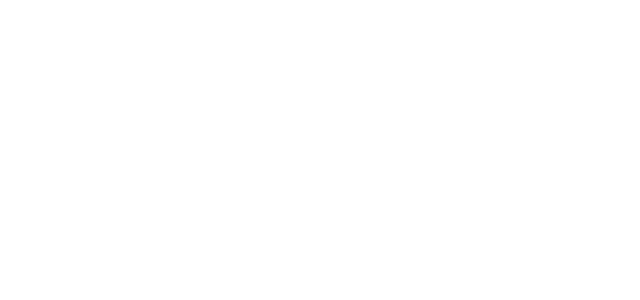
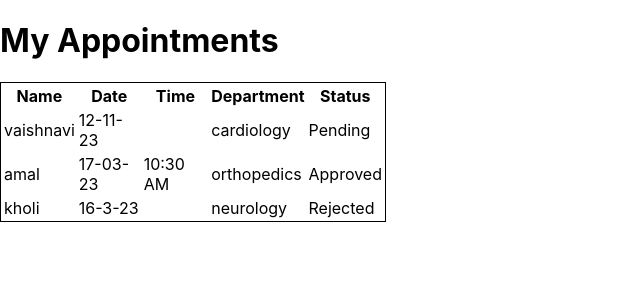
Before and after one commit to soumyasics/hospital03, a React (Create React App) app: page /appointmentList in a window 1280 px wide. Before the commit this address had no page. Shown: the top 300 px of the page, without its empty margins (0-640 px from the left). Built offline with nearby package versions, Linux system fonts and the light colour scheme.

Commit message:
appointmentlist

```diff
--- a/src/App.css
+++ b/src/App.css
@@ -1,4 +1,4 @@
-.App {
+/* .App {
   text-align: center;
 }
 
@@ -35,4 +35,4 @@
   to {
     transform: rotate(360deg);
   }
-}
+} */
--- a/src/App.js
+++ b/src/App.js
@@ -1,21 +1,22 @@
-import './App.css';
-import React from 'react'
-import { BrowserRouter, Routes, Route } from 'react-router-dom'
-import StaffLogin from './staff/staff login/StaffLogin'
-import AppointmentForm from './staff/Appointment/AppointmentForm';
-import HospitalLog from './Hospital management/HospitalLog';
+// import './App.css';
+// import React from 'react'
+import { BrowserRouter, Routes, Route } from "react-router-dom";
+import StaffLogin from "./staff/staff login/StaffLogin";
+import AppointmentForm from "./staff/Appointment/AppointmentForm";
+import HospitalLog from "./Hospital management/HospitalLog";
+import Myappointment from "./Patient/Myappointment";
 
 function App() {
   return (
     <div className="App">
-    <BrowserRouter>
-      <Routes>
-        <Route element={<StaffLogin/>} path="/staffLogin" />
-        <Route path="/appointmentForm" element={<AppointmentForm/>}/>
-        <Route path="/hospitalLog" element={<HospitalLog/>}/>
-    </Routes>
-    </BrowserRouter>
-
+        <BrowserRouter>
+        <Routes>
+          <Route element={<StaffLogin />} path="/staffLogin" />
+          <Route path="/appointmentForm" element={<AppointmentForm />} />
+          <Route path="/hospitalLog" element={<HospitalLog />} />
+          <Route element={<Myappointment />} path="/appointmentList" />
+        </Routes>
+      </BrowserRouter>
     </div>
   );
 }
--- a/src/Hospital management/HospitalLog.css
+++ b/src/Hospital management/HospitalLog.css
@@ -1,6 +1,6 @@
 .Body
 {
-    /* background-image:url("C:\Users\Reshma vijay\Desktop\PBV photos\hsptl.jpg"); */
+    /* background-image:url("C:\Users\Reshma vijay\Desktop\PBV photos\hsptl.jpg");  */
     width: 100%;
     height:600px;
     padding: 30px;
--- /dev/null
+++ b/src/Patient/Myappointment.css
@@ -0,0 +1,9 @@
+.Myappointment_main2{
+    border: solid;
+    /* border-left: 30%; */
+     width: 30%;
+  column-rule-style: solid;
+  border-collapse: collapse;
+  border: 1px solid black;
+  /* column-width: 100px; */
+}
--- /dev/null
+++ b/src/Patient/Myappointment.js
@@ -0,0 +1,72 @@
+import React, { useEffect, useState } from "react";
+ import "./Myappointment.css"
+
+function Myappointment() {
+  const backendData = [
+    {
+      _id: 1,
+      name: "vaishnavi",
+      date: "12-11-23",
+      time: null,
+      department: "cardiology",
+      status: null,
+    },
+    {
+      _id: 2,
+      name: "amal",
+      date: "17-03-23",
+      time: "10:30 AM",
+      department: "orthopedics",
+      status: "Approved",
+    },
+    {
+      _id: 3,
+      name: "kholi",
+      date: "16-3-23",
+      time: null,
+      department: "neurology",
+      status: "Rejected",
+    },
+  ];
+
+  const [appointment, setAppointment] = useState(backendData);
+
+  const updatedAppointment = appointment.map((item) => {
+    if (item.status == null) {
+      return { ...item, status: "Pending"};
+    }
+    return item;
+  });
+
+  useEffect(()=>{
+    setAppointment(updatedAppointment);
+  },[]);
+
+  return (
+    <div className="Myappointment_main">
+      <h1>My Appointments</h1>
+      <div className="Myappointment_main2">
+      <table >
+        <tr>
+          <th>Name</th>
+          <th>Date</th>
+          <th>Time</th>
+          <th>Department</th>
+          <th>Status</th>
+        </tr>
+        {appointment.map((patient) => (
+          <tr key={patient._id}>
+            <td>{patient.name}</td>
+            <td>{patient.date}</td>
+            <td>{patient.time}</td>
+            <td>{patient.department}</td>
+            <td>{patient.status}</td>
+          </tr>
+        ))}
+      </table>
+      </div>
+    </div>
+  );
+}
+
+export default Myappointment;
--- a/src/staff/Appointment/AppointmentForm.css
+++ b/src/staff/Appointment/AppointmentForm.css
@@ -1,18 +1,18 @@
-.main {
+.appointment-form-main {
     padding: 30px;
     /* background-image:url("https://thumbs.dreamstime.com/z/desk-calendar-table-blurred-bokeh-background-appointment-business-meeting-concept-259076779.jpg?w=2048"); */
     width: 100%;
-    height: 70;
+    height: 70%;
     background-size: cover;
     background-image: transparent;
     backdrop-filter: blur(20px);
   }
 
-  h2{
+  .appointment-form-sub h2{
     margin-top: 10px;
   }
 
-  .sub {
+  .appointment-form-sub {
     border: 1 px solid blue;
     border-radius: 8px;
     text-align: center;
@@ -21,26 +21,26 @@
     width: 50%;
     margin-left: 25%;
   }
-  .formBox {
+  .appointment-form-formBox {
     padding-left: 1%;
   }
 
-  .userInput{
+  .appointment-form-userInput{
     margin-left: 70px;
     margin-right: 70px;
   }
-  .inputlabel{
+  .appointment-form-inputlabel{
     text-align: start;
     margin-left: 40px;
   }
 
 
-  .inputbox{
+  .appointment-form-inputbox{
     display: flex;
     flex-direction: column;
     justify-content: flex-start;
   }
 
-  button{
+  .appointment-form-btnbtn-primary{
     margin-bottom: 10px;
   }
--- a/src/staff/Appointment/AppointmentForm.js
+++ b/src/staff/Appointment/AppointmentForm.js
@@ -11,7 +11,7 @@ function AppointmentForm() {
 
   const handleSubmit = (e) => {
     e.preventDefault();
-    // Add code to submit the form data to the backend API
+
   };
 
   const handleChange = (e) => {
@@ -21,15 +21,15 @@ function AppointmentForm() {
 
   return (
     <div>
-      <div className="main">
-        <div className="sub">
+      <div className=" appointment-form-main">
+        <div className="appointment-form-sub">
           <h2>Book an Appointment</h2>
-          <div className="formBox">
+          <div className="appointment-form-formBox">
             <form onSubmit={handleSubmit}>
-              <div class="inputbox"  >
-                <b className="inputlabel">Name:</b>
+              <div class="appointment-form-inputbox"  >
+                <b className="appointment-form-inputlabel">Name:</b>
                 <input
-                  className="userInput"
+                  className="appointment-form-userInput"
                   type="text"
                   name="name"
                   placeholder="Name"
@@ -38,8 +38,8 @@ function AppointmentForm() {
                 />
                 <br />
                 <br />
-                <b className="inputlabel">Gender:</b>
-                <select className="userInput">
+                <b className="appointment-form-inputlabel">Gender:</b>
+                <select className="appointment-form-userInput">
                   <option>Gender</option>
                   <option>Male</option>
                   <option>Female</option>
@@ -47,9 +47,9 @@ function AppointmentForm() {
                 </select>
                 <br />
                 <br />
-                <b className="inputlabel">Email:</b>
+                <b className="appointment-form-inputlabel">Email:</b>
                 <input
-                  className="userInput"
+                  className="appointment-form-userInput"
                   type="email"
                   name="email"
                   placeholder="Email"
@@ -58,18 +58,18 @@ function AppointmentForm() {
                 />
                 <br />
                 <br />
-                <b className="inputlabel">Date:</b>{" "}
+                <b className="appointment-form-inputlabel">Date:</b>{" "}
                 <input
-                  className="userInput"
+                  className="appointment-form-userInput"
                   type="date"
                   name="date"
                   value={formData.date}
                   onChange={handleChange}
                 />
                 <br /> <br />
-                <b className="inputlabel">Time:</b>
+                <b className="appointment-form-inputlabel">Time:</b>
                 <input
-                  className="userInput"
+                  className="appointment-form-userInput"
                   type="time"
                   name="time"
                   value={formData.time}
@@ -77,17 +77,17 @@ function AppointmentForm() {
                 />
                 <br />
                 <br />
-                <b className="inputlabel">Phone no:</b>
-                <input className="userInput" type="number" max="10" placeholder="number" />
+                <b className="appointment-form-inputlabel">Phone no:</b>
+                <input className="appointment-form-userInput" type="number" max="10" placeholder="number" />
                 <br />
                 <br />
-                <b className="inputlabel">Department:</b>
-                <select className="userInput">
+                <b className="appointment-form-inputlabel">Department:</b>
+                <select className="appointment-form-userInput">
                   <option>Department</option>
                   <option>Cardiology</option>
                   <option>Neurology</option>
                   <option>Radiology</option>
-                  <option>General medicine</option>
+                <option>General medicine</option>
                   <option>Urology</option>
                   <option>General Surgery</option>
                   <option>Nephrology</option>
--- a/src/staff/staff login/login.css
+++ b/src/staff/staff login/login.css
@@ -1,4 +1,4 @@
-body{
+.body{
     display: flex;
     justify-content: center;
     align-items: center;
@@ -11,7 +11,7 @@ body{
     border-radius: 8px;
     /* height: 500px; */
     width: 100%;
-    max-width: 400px;
+    max-width: 20%;
     display: flex;
     flex-direction: column;
     justify-content: center;
```
